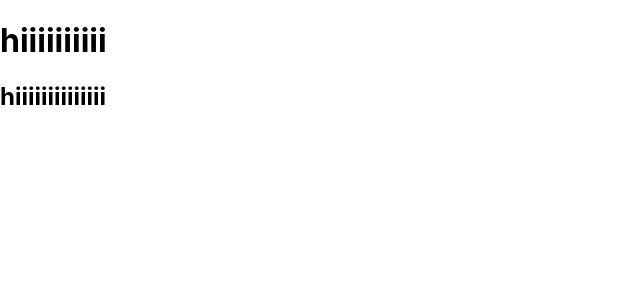
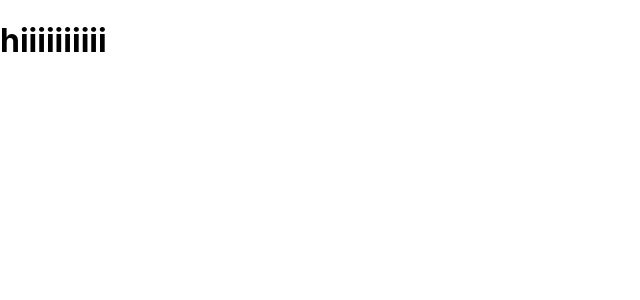
Before and after one commit to MdTauseef27/pmu, a React (Create React App) app: page / in a window 1280 px wide. Shown: the top 300 px of the page, without its empty margins (0-640 px from the left). Built offline with nearby package versions, Linux system fonts and the light colour scheme.

Commit message:
deleted h2 tag

```diff
--- a/src/Components/GuestLoginPage.jsx
+++ b/src/Components/GuestLoginPage.jsx
@@ -3,7 +3,6 @@ export const GuestLoginPage = () => {
   return (
     <div>
       <h1>hiiiiiiiiii</h1>
-      <h2>hiiiiiiiiiiiiii</h2>
     </div>
   );
 };
```
Also changed, not shown: 1 other file (tests, documents, lock files or other folders).
